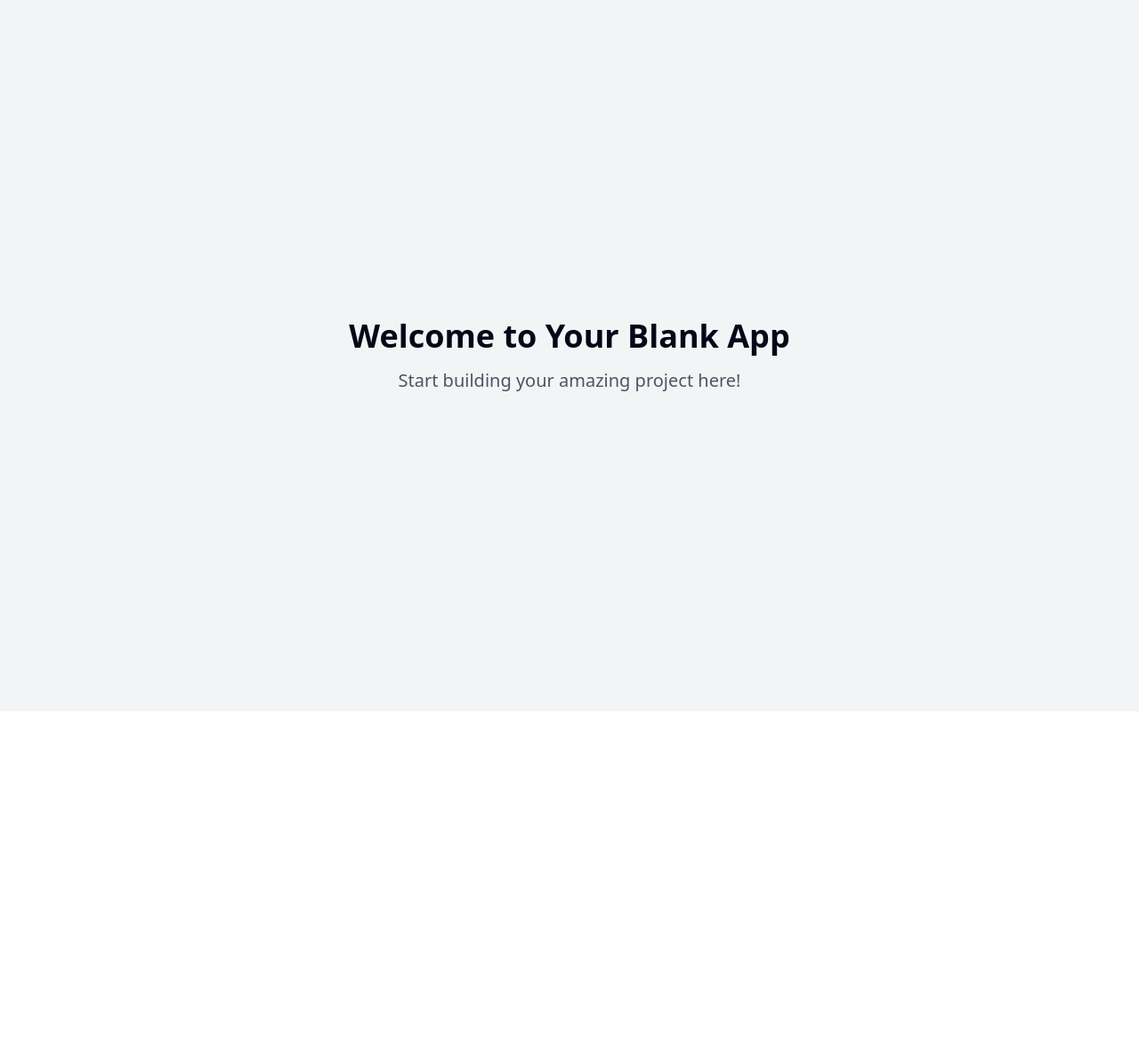
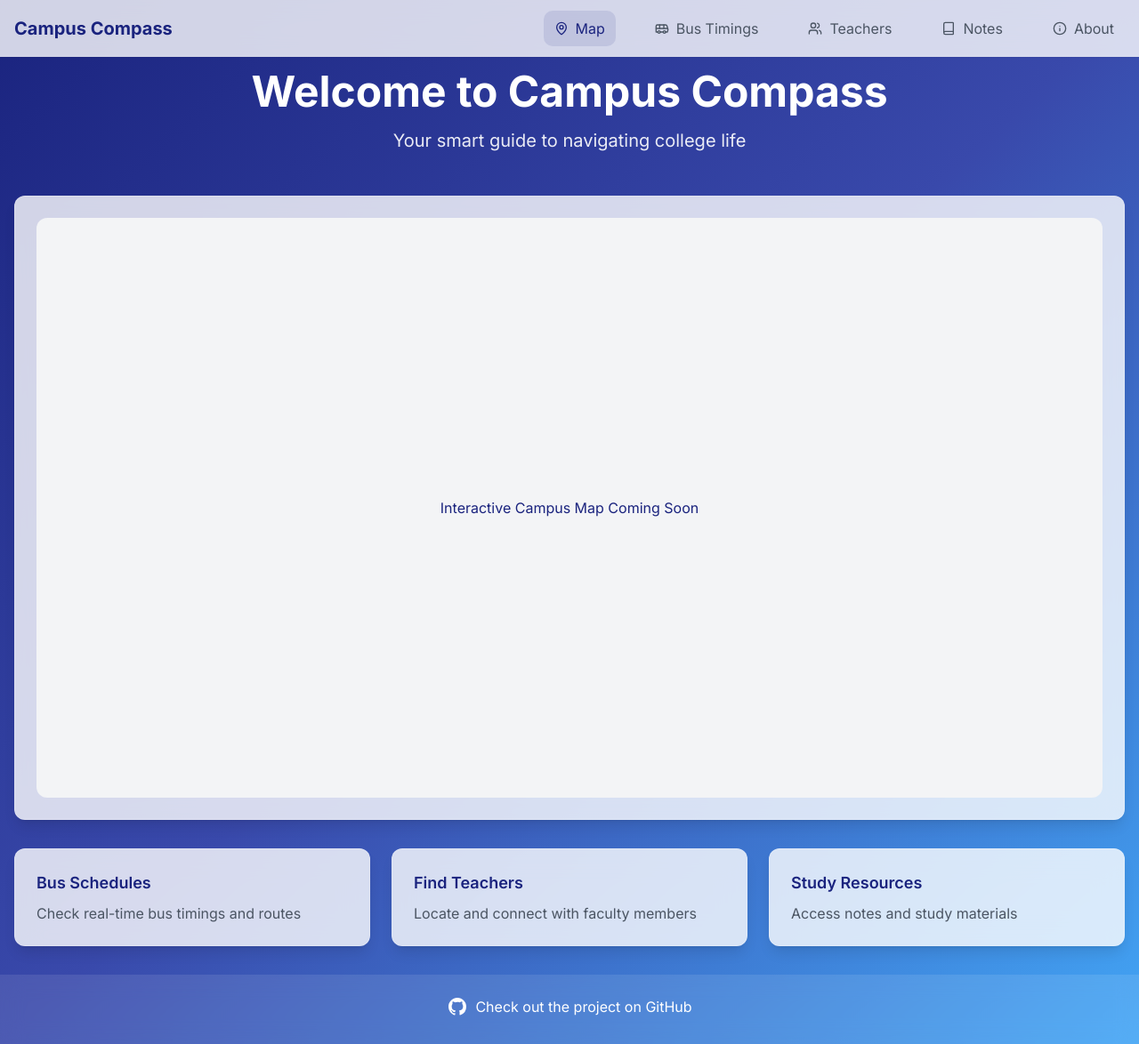
Before and after one commit to adityajha77/campus-compass-glow, a React (Vite) app: page / in a window 1280 px wide. Shown: the whole page at 89% size. Before the commit the page ends 800 px from the top, so only its background shows below. Built offline with nearby package versions, Linux system fonts and the light colour scheme.

Commit message:
feat: Enhance UI and UX
Redesign the UI with modern gradients, smooth cards, and responsive design.
Remove unnecessary elements and add a GitHub link.
Update the About Us page content.

```diff
--- a/index.html
+++ b/index.html
@@ -1,26 +1,27 @@
+
 <!DOCTYPE html>
 <html lang="en">
   <head>
     <meta charset="UTF-8" />
     <meta name="viewport" content="width=device-width, initial-scale=1.0" />
-    <title>campus-compass-glow</title>
-    <meta name="description" content="Lovable Generated Project" />
-    <meta name="author" content="Lovable" />
+    <title>Campus Compass</title>
+    <meta name="description" content="Your smart guide to navigating college life" />
+    <link rel="preconnect" href="https://fonts.googleapis.com">
+    <link rel="preconnect" href="https://fonts.gstatic.com" crossorigin>
+    <link href="https://fonts.googleapis.com/css2?family=Inter:wght@400;500;600;700&display=swap" rel="stylesheet">
+    <meta name="author" content="Aditya Jha" />
 
-    <meta property="og:title" content="campus-compass-glow" />
-    <meta property="og:description" content="Lovable Generated Project" />
+    <meta property="og:title" content="Campus Compass" />
+    <meta property="og:description" content="Your smart guide to navigating college life" />
     <meta property="og:type" content="website" />
-    <meta property="og:image" content="https://lovable.dev/opengraph-image-p98pqg.png" />
 
     <meta name="twitter:card" content="summary_large_image" />
-    <meta name="twitter:site" content="@lovable_dev" />
-    <meta name="twitter:image" content="https://lovable.dev/opengraph-image-p98pqg.png" />
+    <meta name="twitter:title" content="Campus Compass" />
+    <meta name="twitter:description" content="Your smart guide to navigating college life" />
   </head>
 
   <body>
     <div id="root"></div>
-    <!-- IMPORTANT: DO NOT REMOVE THIS SCRIPT TAG OR THIS VERY COMMENT! -->
-    <script src="https://cdn.gpteng.co/gptengineer.js" type="module"></script>
     <script type="module" src="/src/main.tsx"></script>
   </body>
 </html>
--- a/src/App.tsx
+++ b/src/App.tsx
@@ -1,3 +1,4 @@
+
 import { Toaster } from "@/components/ui/toaster";
 import { Toaster as Sonner } from "@/components/ui/sonner";
 import { TooltipProvider } from "@/components/ui/tooltip";
@@ -11,15 +12,16 @@ const queryClient = new QueryClient();
 const App = () => (
   <QueryClientProvider client={queryClient}>
     <TooltipProvider>
+      <BrowserRouter>
+        <div className="min-h-screen bg-background antialiased">
+          <Routes>
+            <Route path="/" element={<Index />} />
+            <Route path="*" element={<NotFound />} />
+          </Routes>
+        </div>
+      </BrowserRouter>
       <Toaster />
       <Sonner />
-      <BrowserRouter>
-        <Routes>
-          <Route path="/" element={<Index />} />
-          {/* ADD ALL CUSTOM ROUTES ABOVE THE CATCH-ALL "*" ROUTE */}
-          <Route path="*" element={<NotFound />} />
-        </Routes>
-      </BrowserRouter>
     </TooltipProvider>
   </QueryClientProvider>
 );
--- /dev/null
+++ b/src/components/Card.tsx
@@ -0,0 +1,24 @@
+
+import React from 'react';
+import { cn } from '@/lib/utils';
+
+interface CardProps extends React.HTMLAttributes<HTMLDivElement> {
+  children: React.ReactNode;
+  className?: string;
+}
+
+const Card = ({ children, className, ...props }: CardProps) => {
+  return (
+    <div
+      className={cn(
+        "bg-card backdrop-blur-lg rounded-xl shadow-lg p-6 border border-white/20",
+        className
+      )}
+      {...props}
+    >
+      {children}
+    </div>
+  );
+};
+
+export default Card;
--- /dev/null
+++ b/src/components/MainNav.tsx
@@ -0,0 +1,53 @@
+
+import React from 'react';
+import { Link, useLocation } from 'react-router-dom';
+import { MapPin, Bus, Users, Book, Info } from 'lucide-react';
+
+const MainNav = () => {
+  const location = useLocation();
+
+  const navItems = [
+    { path: '/', label: 'Map', icon: MapPin },
+    { path: '/bus', label: 'Bus Timings', icon: Bus },
+    { path: '/teachers', label: 'Teachers', icon: Users },
+    { path: '/notes', label: 'Notes', icon: Book },
+    { path: '/about', label: 'About', icon: Info },
+  ];
+
+  return (
+    <nav className="fixed top-0 left-0 right-0 z-50 bg-white/80 backdrop-blur-md shadow-sm">
+      <div className="container mx-auto px-4">
+        <div className="flex items-center justify-between h-16">
+          <Link to="/" className="font-bold text-primary text-xl">
+            Campus Compass
+          </Link>
+          <div className="hidden md:flex space-x-8">
+            {navItems.map(({ path, label, icon: Icon }) => (
+              <Link
+                key={path}
+                to={path}
+                className={`flex items-center space-x-2 px-3 py-2 rounded-md transition-colors
+                  ${location.pathname === path
+                    ? 'text-primary bg-primary/10'
+                    : 'text-gray-600 hover:text-primary hover:bg-primary/5'
+                  }`}
+              >
+                <Icon className="w-4 h-4" />
+                <span>{label}</span>
+              </Link>
+            ))}
+          </div>
+          {/* Mobile Menu Button */}
+          <button className="md:hidden p-2">
+            <span className="sr-only">Open menu</span>
+            <svg className="h-6 w-6" fill="none" viewBox="0 0 24 24" stroke="currentColor">
+              <path strokeLinecap="round" strokeLinejoin="round" strokeWidth={2} d="M4 6h16M4 12h16M4 18h16" />
+            </svg>
+          </button>
+        </div>
+      </div>
+    </nav>
+  );
+};
+
+export default MainNav;
--- a/src/index.css
+++ b/src/index.css
@@ -1,3 +1,6 @@
+
+@import url('https://fonts.googleapis.com/css2?family=Inter:wght@400;500;600;700&display=swap');
+
 @tailwind base;
 @tailwind components;
 @tailwind utilities;
@@ -6,96 +9,34 @@
   :root {
     --background: 0 0% 100%;
     --foreground: 222.2 84% 4.9%;
-
-    --card: 0 0% 100%;
-    --card-foreground: 222.2 84% 4.9%;
-
-    --popover: 0 0% 100%;
-    --popover-foreground: 222.2 84% 4.9%;
-
-    --primary: 222.2 47.4% 11.2%;
-    --primary-foreground: 210 40% 98%;
-
-    --secondary: 210 40% 96.1%;
-    --secondary-foreground: 222.2 47.4% 11.2%;
-
-    --muted: 210 40% 96.1%;
-    --muted-foreground: 215.4 16.3% 46.9%;
-
-    --accent: 210 40% 96.1%;
-    --accent-foreground: 222.2 47.4% 11.2%;
-
-    --destructive: 0 84.2% 60.2%;
-    --destructive-foreground: 210 40% 98%;
-
-    --border: 214.3 31.8% 91.4%;
-    --input: 214.3 31.8% 91.4%;
-    --ring: 222.2 84% 4.9%;
-
-    --radius: 0.5rem;
-
-    --sidebar-background: 0 0% 98%;
-
-    --sidebar-foreground: 240 5.3% 26.1%;
-
-    --sidebar-primary: 240 5.9% 10%;
-
-    --sidebar-primary-foreground: 0 0% 98%;
-
-    --sidebar-accent: 240 4.8% 95.9%;
-
-    --sidebar-accent-foreground: 240 5.9% 10%;
-
-    --sidebar-border: 220 13% 91%;
-
-    --sidebar-ring: 217.2 91.2% 59.8%;
+    --radius: 0.75rem;
   }
 
-  .dark {
-    --background: 222.2 84% 4.9%;
-    --foreground: 210 40% 98%;
-
-    --card: 222.2 84% 4.9%;
-    --card-foreground: 210 40% 98%;
-
-    --popover: 222.2 84% 4.9%;
-    --popover-foreground: 210 40% 98%;
-
-    --primary: 210 40% 98%;
-    --primary-foreground: 222.2 47.4% 11.2%;
-
-    --secondary: 217.2 32.6% 17.5%;
-    --secondary-foreground: 210 40% 98%;
-
-    --muted: 217.2 32.6% 17.5%;
-    --muted-foreground: 215 20.2% 65.1%;
-
-    --accent: 217.2 32.6% 17.5%;
-    --accent-foreground: 210 40% 98%;
-
-    --destructive: 0 62.8% 30.6%;
-    --destructive-foreground: 210 40% 98%;
-
-    --border: 217.2 32.6% 17.5%;
-    --input: 217.2 32.6% 17.5%;
-    --ring: 212.7 26.8% 83.9%;
-    --sidebar-background: 240 5.9% 10%;
-    --sidebar-foreground: 240 4.8% 95.9%;
-    --sidebar-primary: 224.3 76.3% 48%;
-    --sidebar-primary-foreground: 0 0% 100%;
-    --sidebar-accent: 240 3.7% 15.9%;
-    --sidebar-accent-foreground: 240 4.8% 95.9%;
-    --sidebar-border: 240 3.7% 15.9%;
-    --sidebar-ring: 217.2 91.2% 59.8%;
-  }
-}
-
-@layer base {
   * {
     @apply border-border;
   }
 
   body {
-    @apply bg-background text-foreground;
+    @apply bg-background text-foreground antialiased;
+    font-family: 'Inter', sans-serif;
+  }
+
+  /* Glass Card Effect */
+  .glass-card {
+    @apply bg-white/80 backdrop-blur-md border border-white/20 shadow-lg;
   }
 }
+
+/* Custom Animations */
+.animate-float {
+  animation: float 3s ease-in-out infinite;
+}
+
+@keyframes float {
+  0%, 100% {
+    transform: translateY(0);
+  }
+  50% {
+    transform: translateY(-10px);
+  }
+}
--- a/src/pages/Index.tsx
+++ b/src/pages/Index.tsx
@@ -1,12 +1,66 @@
-// Update this page (the content is just a fallback if you fail to update the page)
+
+import React from 'react';
+import MainNav from '../components/MainNav';
+import Card from '../components/Card';
 
 const Index = () => {
   return (
-    <div className="min-h-screen flex items-center justify-center bg-gray-100">
-      <div className="text-center">
-        <h1 className="text-4xl font-bold mb-4">Welcome to Your Blank App</h1>
-        <p className="text-xl text-gray-600">Start building your amazing project here!</p>
-      </div>
+    <div className="min-h-screen bg-gradient-to-br from-primary via-secondary to-accent">
+      <MainNav />
+
+      <main className="container mx-auto px-4 pt-20 pb-8">
+        {/* Hero Section */}
+        <div className="text-center mb-12 text-white">
+          <h1 className="text-4xl md:text-5xl font-bold mb-4 animate-float">
+            Welcome to Campus Compass
+          </h1>
+          <p className="text-lg md:text-xl opacity-90">
+            Your smart guide to navigating college life
+          </p>
+        </div>
+
+        {/* Interactive Map Section */}
+        <Card className="mb-8 aspect-video">
+          <div className="h-full w-full bg-muted rounded-lg flex items-center justify-center">
+            <p className="text-primary">Interactive Campus Map Coming Soon</p>
+          </div>
+        </Card>
+
+        {/* Quick Links */}
+        <div className="grid grid-cols-1 md:grid-cols-3 gap-6">
+          <Card className="hover:scale-105 transition-transform cursor-pointer">
+            <h3 className="text-lg font-semibold mb-2 text-primary">Bus Schedules</h3>
+            <p className="text-gray-600">Check real-time bus timings and routes</p>
+          </Card>
+
+          <Card className="hover:scale-105 transition-transform cursor-pointer">
+            <h3 className="text-lg font-semibold mb-2 text-primary">Find Teachers</h3>
+            <p className="text-gray-600">Locate and connect with faculty members</p>
+          </Card>
+
+          <Card className="hover:scale-105 transition-transform cursor-pointer">
+            <h3 className="text-lg font-semibold mb-2 text-primary">Study Resources</h3>
+            <p className="text-gray-600">Access notes and study materials</p>
+          </Card>
+        </div>
+      </main>
+
+      {/* Footer */}
+      <footer className="bg-white/10 backdrop-blur-md py-6 mt-auto">
+        <div className="container mx-auto px-4 text-center text-white">
+          <a
+            href="https://github.com/adityajha77"
+            target="_blank"
+            rel="noopener noreferrer"
+            className="inline-flex items-center space-x-2 text-white hover:text-accent transition-colors"
+          >
+            <svg className="w-6 h-6" fill="currentColor" viewBox="0 0 24 24" aria-hidden="true">
+              <path fillRule="evenodd" d="M12 2C6.477 2 2 6.484 2 12.017c0 4.425 2.865 8.18 6.839 9.504.5.092.682-.217.682-.483 0-.237-.008-.868-.013-1.703-2.782.605-3.369-1.343-3.369-1.343-.454-1.158-1.11-1.466-1.11-1.466-.908-.62.069-.608.069-.608 1.003.07 1.531 1.032 1.531 1.032.892 1.53 2.341 1.088 2.91.832.092-.647.35-1.088.636-1.338-2.22-.253-4.555-1.113-4.555-4.951 0-1.093.39-1.988 1.029-2.688-.103-.253-.446-1.272.098-2.65 0 0 .84-.27 2.75 1.026A9.564 9.564 0 0112 6.844c.85.004 1.705.115 2.504.337 1.909-1.296 2.747-1.027 2.747-1.027.546 1.379.202 2.398.1 2.651.64.7 1.028 1.595 1.028 2.688 0 3.848-2.339 4.695-4.566 4.943.359.309.678.92.678 1.855 0 1.338-.012 2.419-.012 2.747 0 .268.18.58.688.482A10.019 10.019 0 0022 12.017C22 6.484 17.522 2 12 2z" clipRule="evenodd" />
+            </svg>
+            <span>Check out the project on GitHub</span>
+          </a>
+        </div>
+      </footer>
     </div>
   );
 };
--- a/tailwind.config.ts
+++ b/tailwind.config.ts
@@ -1,3 +1,4 @@
+
 import type { Config } from "tailwindcss";
 
 export default {
@@ -12,85 +13,68 @@ export default {
   theme: {
     container: {
       center: true,
-			padding: '2rem',
+      padding: "2rem",
       screens: {
-				'2xl': '1400px'
-			}
+        "2xl": "1400px",
+      },
     },
     extend: {
       colors: {
-				border: 'hsl(var(--border))',
-				input: 'hsl(var(--input))',
-				ring: 'hsl(var(--ring))',
-				background: 'hsl(var(--background))',
-				foreground: 'hsl(var(--foreground))',
+        border: "hsl(var(--border))",
+        input: "hsl(var(--input))",
+        ring: "hsl(var(--ring))",
+        background: "hsl(var(--background))",
+        foreground: "hsl(var(--foreground))",
         primary: {
-					DEFAULT: 'hsl(var(--primary))',
-					foreground: 'hsl(var(--primary-foreground))'
+          DEFAULT: "#1a237e",
+          foreground: "#ffffff",
         },
         secondary: {
-					DEFAULT: 'hsl(var(--secondary))',
-					foreground: 'hsl(var(--secondary-foreground))'
+          DEFAULT: "#3949ab",
+          foreground: "#ffffff",
+        },
+        accent: {
+          DEFAULT: "#42a5f5",
+          foreground: "#ffffff",
+        },
+        muted: {
+          DEFAULT: "#f3f4f6",
+          foreground: "#374151",
         },
         destructive: {
-					DEFAULT: 'hsl(var(--destructive))',
-					foreground: 'hsl(var(--destructive-foreground))'
-				},
-				muted: {
-					DEFAULT: 'hsl(var(--muted))',
-					foreground: 'hsl(var(--muted-foreground))'
-				},
-				accent: {
-					DEFAULT: 'hsl(var(--accent))',
-					foreground: 'hsl(var(--accent-foreground))'
-				},
-				popover: {
-					DEFAULT: 'hsl(var(--popover))',
-					foreground: 'hsl(var(--popover-foreground))'
+          DEFAULT: "hsl(var(--destructive))",
+          foreground: "hsl(var(--destructive-foreground))",
         },
         card: {
-					DEFAULT: 'hsl(var(--card))',
-					foreground: 'hsl(var(--card-foreground))'
+          DEFAULT: "rgba(255, 255, 255, 0.8)",
+          foreground: "#1a237e",
         },
-				sidebar: {
-					DEFAULT: 'hsl(var(--sidebar-background))',
-					foreground: 'hsl(var(--sidebar-foreground))',
-					primary: 'hsl(var(--sidebar-primary))',
-					'primary-foreground': 'hsl(var(--sidebar-primary-foreground))',
-					accent: 'hsl(var(--sidebar-accent))',
-					'accent-foreground': 'hsl(var(--sidebar-accent-foreground))',
-					border: 'hsl(var(--sidebar-border))',
-					ring: 'hsl(var(--sidebar-ring))'
-				}
       },
       borderRadius: {
-				lg: 'var(--radius)',
-				md: 'calc(var(--radius) - 2px)',
-				sm: 'calc(var(--radius) - 4px)'
+        lg: "var(--radius)",
+        md: "calc(var(--radius) - 2px)",
+        sm: "calc(var(--radius) - 4px)",
       },
       keyframes: {
-				'accordion-down': {
-					from: {
-						height: '0'
+        "accordion-down": {
+          from: { height: "0" },
+          to: { height: "var(--radix-accordion-content-height)" },
         },
-					to: {
-						height: 'var(--radix-accordion-content-height)'
-					}
+        "accordion-up": {
+          from: { height: "var(--radix-accordion-content-height)" },
+          to: { height: "0" },
         },
-				'accordion-up': {
-					from: {
-						height: 'var(--radix-accordion-content-height)'
+        float: {
+          '0%, 100%': { transform: 'translateY(0)' },
+          '50%': { transform: 'translateY(-10px)' },
         },
-					to: {
-						height: '0'
-					}
-				}
       },
       animation: {
-				'accordion-down': 'accordion-down 0.2s ease-out',
-				'accordion-up': 'accordion-up 0.2s ease-out'
-			}
-		}
+        "accordion-down": "accordion-down 0.2s ease-out",
+        "accordion-up": "accordion-up 0.2s ease-out",
+        "float": "float 3s ease-in-out infinite",
+      },
+    },
   },
   plugins: [require("tailwindcss-animate")],
 } satisfies Config;
```
Lines whose indentation alone changed are shown as unchanged.
